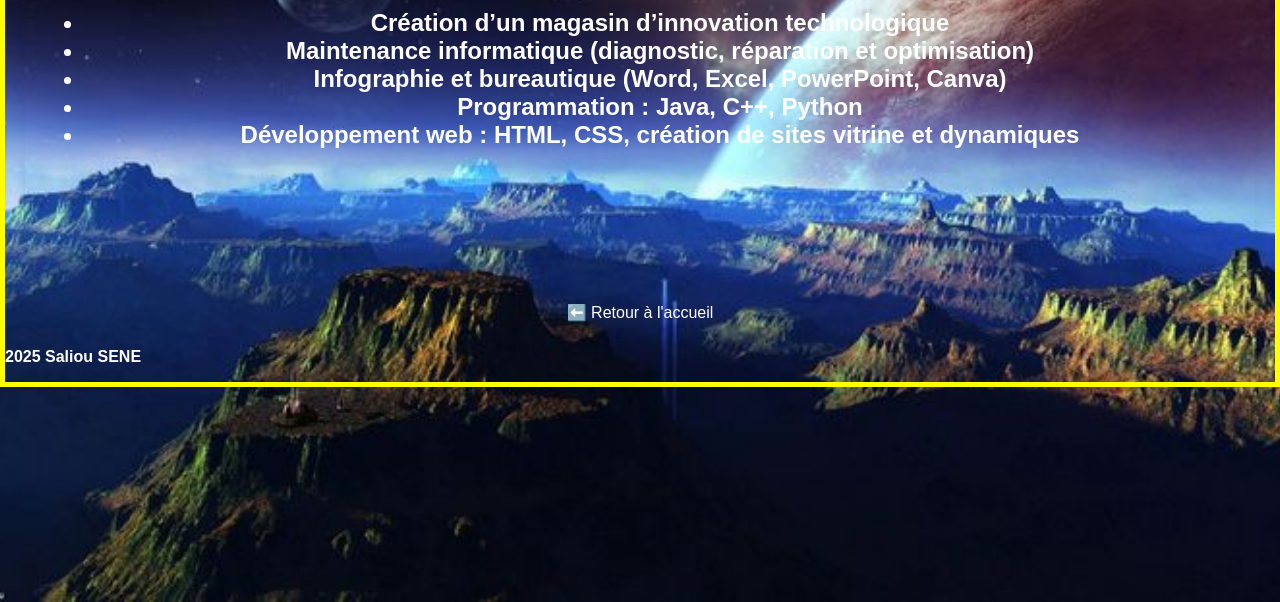
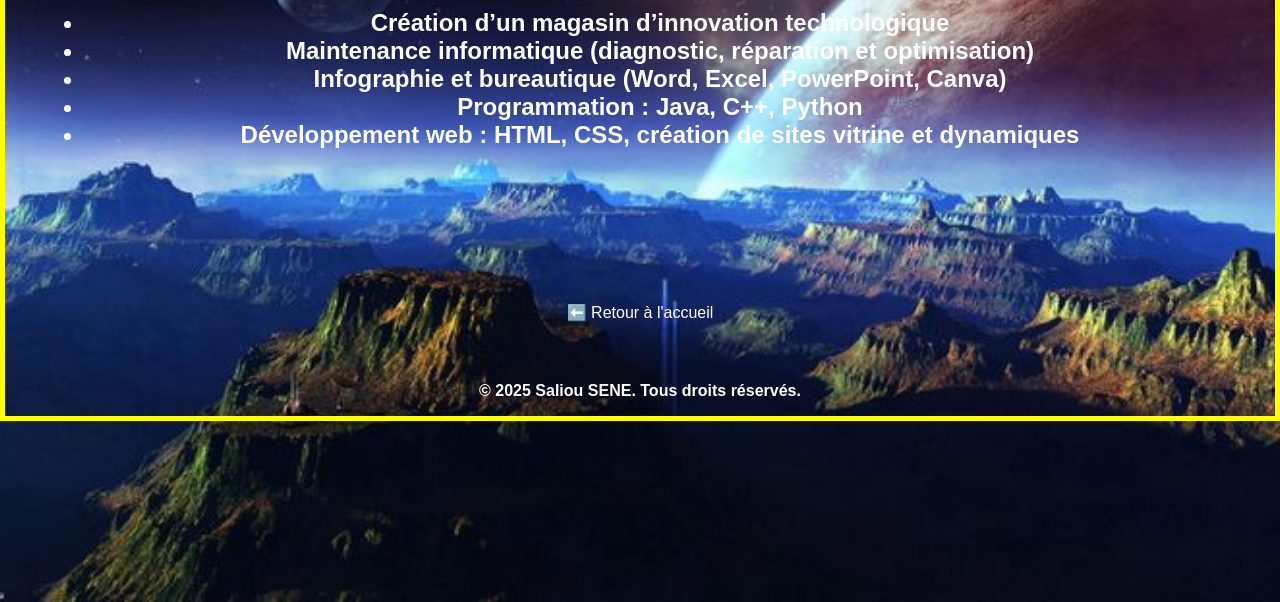
Before and after one commit to VISION-3D/Ma-page-de-portfolio, a plain HTML site: page work.html in a window 1280 px wide. Shown: the part 198-800 px from the top of the page. Drawn offline with Linux system fonts and the light colour scheme.

Commit message:
mettre à jour work.html

```diff
--- a/work.html
+++ b/work.html
@@ -30,6 +30,9 @@
   </a>
 </div>
 
-  <footer><p>2025 Saliou SENE</p></footer>
+    <!-- Pied de page -->
+  <footer style="text-align:center; margin-top: 50px;">
+    <p>© 2025 Saliou SENE. Tous droits réservés.</p>
+  </footer>
 </body>
 </html>
```
